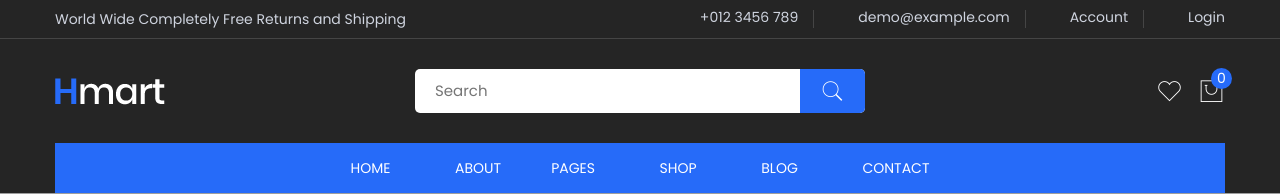
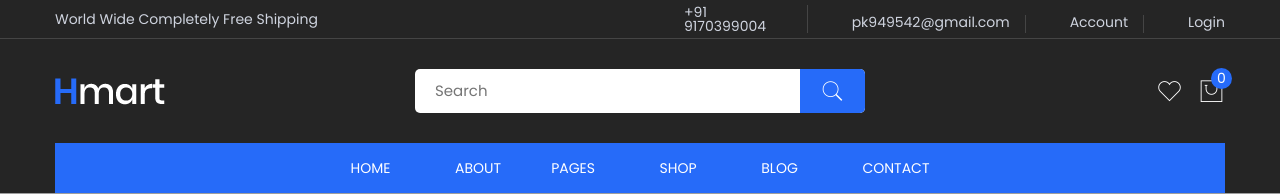
Before and after one commit to p217607k/Electronic, a Django app: page /base/ in a window 1280 px wide. Shown: the top 194 px of the page. Run offline with Django 4.2, Linux system fonts and the light colour scheme; some libraries are stand-ins or nearby versions; some web fonts are replaced; grey boxes are pictures that could not be loaded.

Commit message:
first commit

```diff
--- a/myapp/templates/main/base.html
+++ b/myapp/templates/main/base.html
@@ -38,15 +38,15 @@
                     <div class="row justify-content-between align-items-center">
                         <div class="col">
                             <div class="welcome-text">
-                                <p>World Wide Completely Free Returns and Shipping</p>
+                                <p>World Wide Completely Free  Shipping</p>
                             </div>
                         </div>
                         <div class="col d-none d-lg-block">
                             <div class="top-nav">
                                 <ul>
-                                    <li><a href="tel:0123456789"><i class="fa fa-phone"></i> +012 3456 789</a></li>
+                                    <li><a href="tel:0123456789"><i class="fa fa-phone"></i> +91 9170399004</a></li>
                                     <li><a href="mailto:demo@example.com"><i class="fa fa-envelope-o"></i>
-                                            demo@example.com</a></li>
+                                           pk949542@gmail.com</a></li>
                                     <li><a href="my-account.html"><i class="fa fa-user"></i> Account</a></li>
                                     {% if request.user.is_authenticated %}
                                     <li><a href="/logout/"><i class="fa fa-user"></i> Logout</a></li>
```
